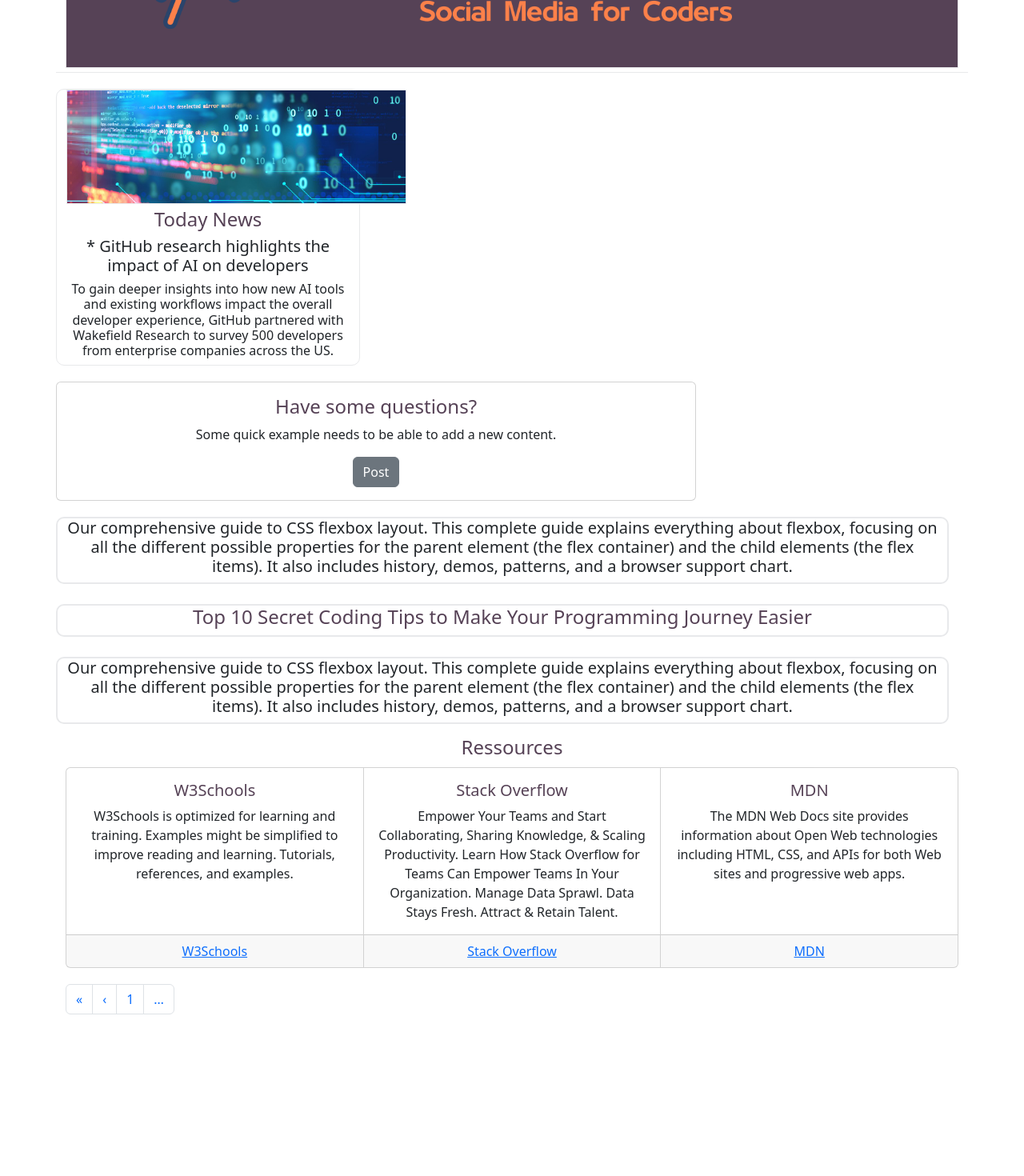
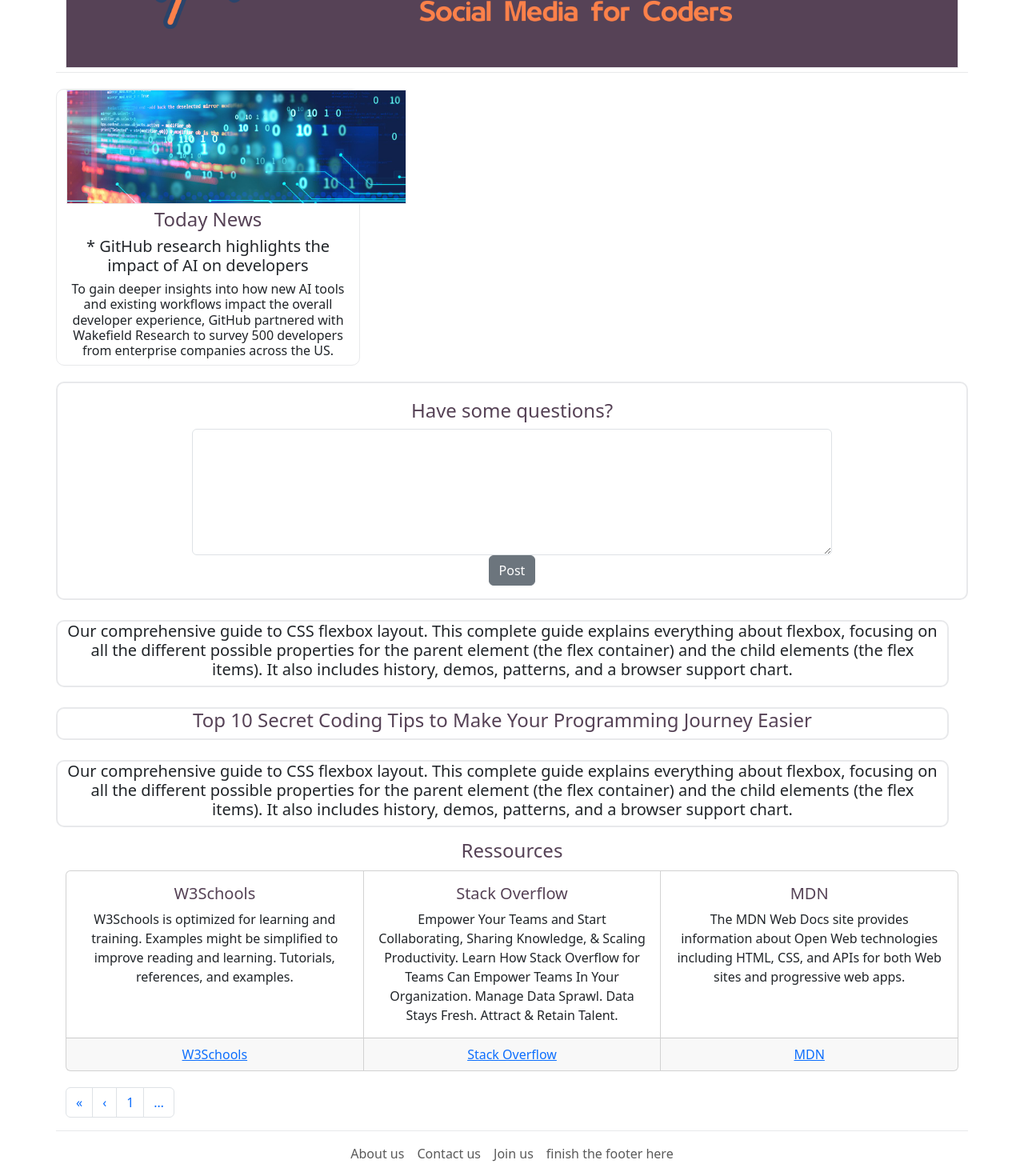
Before and after one commit to LuisPimentel93/CodeBook-FrontEnd, a React (Create React App) app: page / in a window 1280 px wide. Shown: the part 302-1772 px from the top of the page at 80% size. Before the commit the page ends 1586 px from the top, so only its background shows below. Built offline with nearby package versions, Linux system fonts and the light colour scheme.

Commit message:
Correcting indentarion, form and footer almost done

```diff
--- a/src/Components/Home.js
+++ b/src/Components/Home.js
@@ -8,6 +8,10 @@ import Image from 'react-bootstrap/Image'
 import Button from 'react-bootstrap/Button'
 import logo from './codebookbanner.png'
 import picture from './codepic.jpeg'
+import Form from 'react-bootstrap/Form';
+import { Nav } from "react-bootstrap";
+import { Navbar } from "react-bootstrap";
+
 
 function Home() {
   return (
@@ -16,24 +20,23 @@ function Home() {
         <Image style={{ width: "100%",border: "1px solid #E8E9EB", marginTop: "0px", marginBottom: "5px"  }} src={logo}/>
         <Row style={{ borderBottom: "1px solid #E8E9EB", display: "flex", justifyContent: "space-evenly"}} />
         <Row>
+
           <Col  xs lg="4" style={{ border:"1px solid #E8E9EB", borderRadius:"10px", marginRight: " 50px",marginTop: "20px"}}>
             <Image style={{ width: "425px" ,border: "1px solid #E8E9EB", marginTop: "0px", marginBottom: "5px"  }} src={picture}/>
             <h4 style={{color: " #564256",}}>Today News</h4>
             <h5>* GitHub research highlights the impact of AI on developers</h5>
             <h6>To gain deeper insights into how new AI tools and existing workflows impact the overall developer experience, GitHub partnered with Wakefield Research to survey 500 developers from enterprise companies across the US.</h6>
           </Col>
-          <Card style={{ width: '800px', display:"inline-block", marginTop: "20px" }}>
-            <Card.Body>
-              <Card.Title>
-                <h4 style={{color: " #564256",}} >Have some questions?</h4>
-               </Card.Title>
-              <Card.Text>
-                Some quick example needs to be able to add a new content.
-              </Card.Text>
-              <Button variant="secondary">Post</Button>
-            </Card.Body>
-          </Card>
 
+          <Col style={{border:"2px solid #E8E9EB",borderRadius:"10px", marginTop: "20px", marginBottom: "5px", justifyItems:"center"}}>
+          <Form style={{ width: '800px', display:"inline-block", marginTop: "20px", }}>
+            <h4 style={{color: " #564256",}} >Have some questions?</h4>
+              <Form.Group className="mb-3" controlId="exampleForm.ControlTextarea1">
+                <Form.Control as="textarea" rows={6}></Form.Control>
+                <Button variant="secondary">Post</Button>
+              </Form.Group>
+          </Form>
+          </Col>
           <Row>
             <Col style={{border:"2px solid #E8E9EB",borderRadius:"10px", marginTop: "20px", marginBottom: "5px", justifyItems:"center"}}>
               <h5 style={{ }}> Our comprehensive guide to CSS flexbox layout. This complete guide explains everything about flexbox, focusing on all the different possible properties for the parent element (the flex container) and the child elements (the flex items). It also includes history, demos, patterns, and a browser support chart. </h5>
@@ -109,7 +112,21 @@ function Home() {
          <Pagination.Next />
          <Pagination.Last /> */}
         </Pagination>
+        <Row style={{ borderBottom: "1px solid #E8E9EB", display: "flex", justifyContent: "space-evenly"}} />
       </Container>
+      <Navbar className="main-footer d-flex justify-content-center navbarContainer">
+        <Nav>
+          <Nav.Link href="#">About us</Nav.Link>
+          <Nav.Link href="#">Contact us</Nav.Link>
+          <Nav.Link href="#">Join us</Nav.Link>
+        </Nav>
+        <Nav className="justify-content-end">
+          <Nav.Link href="">
+            finish the footer here
+          </Nav.Link>
+        </Nav>
+      </Navbar>
+
     </div >
   );
 }
```
Also changed, not shown: package.json (line endings or trailing spaces), 1 other file (tests, documents, lock files or other folders).
